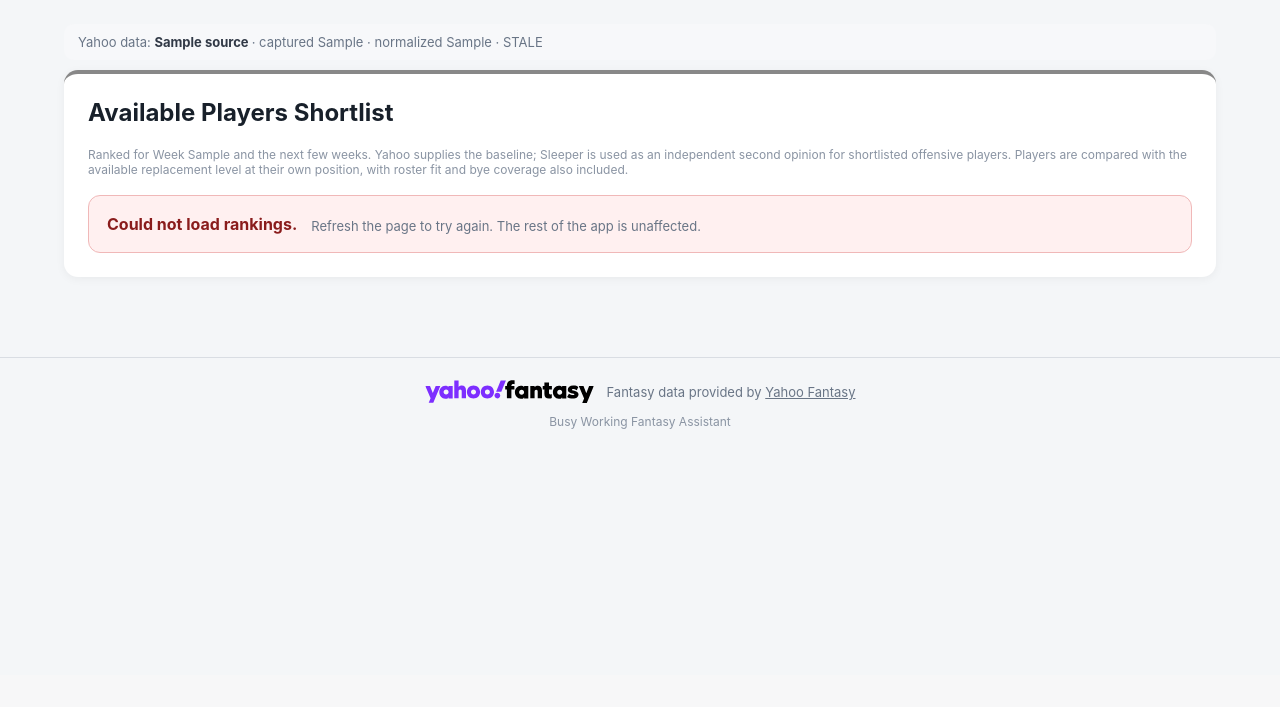
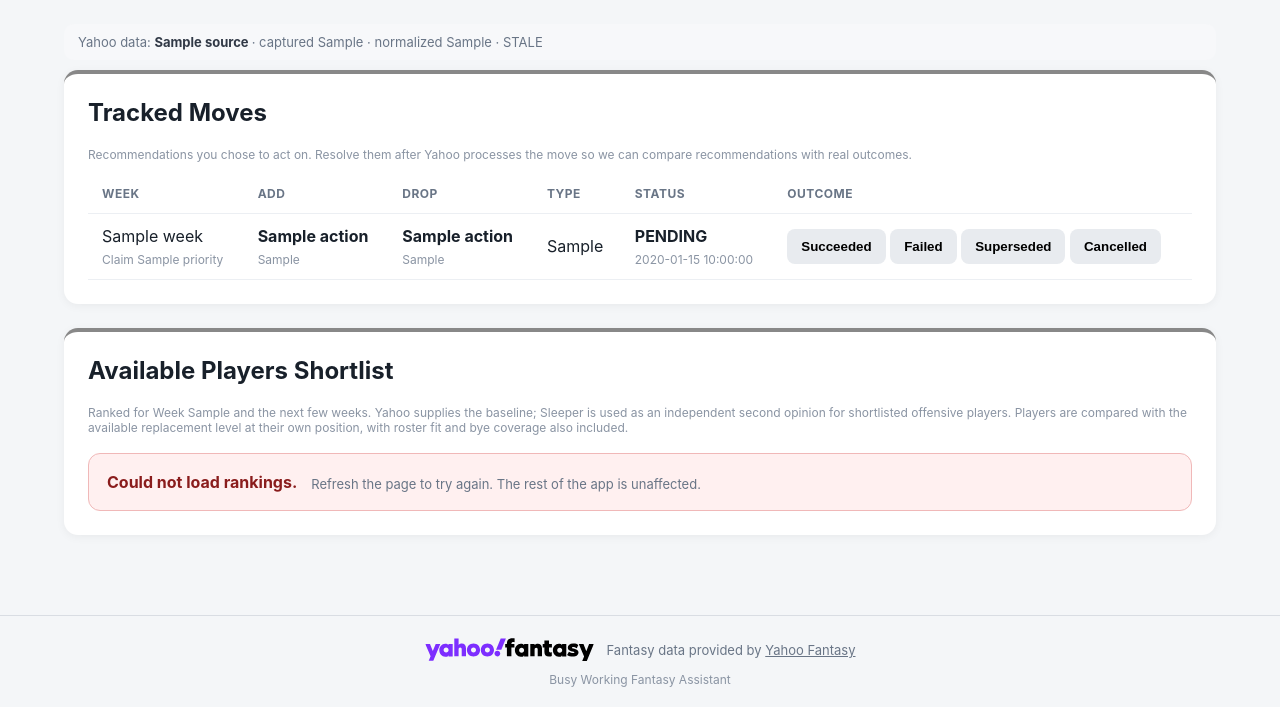
Before and after one commit to DansJavaStuff/busy-working-fantasy-assistant, a Flask app: template templates/available.html in a window 1280 px wide. Shown: the part 125-832 px from the top of the page. Before the commit the page ends 554 px from the top, so only its background shows below. Run offline with Flask 3, Linux system fonts and the light colour scheme; data comes from the database, SQL or seed files in the repository; the template is opened without the code that fills it: most values are stand-ins (such as "Sample title", 1, 10 or a date in 2020); data that the repository does not hold is empty.

Commit message:
Show tracked recommendation outcomes

```diff
--- a/templates/available.html
+++ b/templates/available.html
@@ -93,6 +93,137 @@ Available Players · {{ data.team.team_name }}
     {% endif %}
 </div>
 
+{% if data.recommendation_actions %}
+<section class="weekly-section">
+    <h2>
+        Tracked Moves
+    </h2>
+
+    <p class="weekly-card-detail">
+        Recommendations you chose to act on. Resolve them after Yahoo processes
+        the move so we can compare recommendations with real outcomes.
+    </p>
+
+    <table class="weekly-table">
+        <thead>
+            <tr>
+                <th>Week</th>
+                <th>Add</th>
+                <th>Drop</th>
+                <th>Type</th>
+                <th>Status</th>
+                <th>Outcome</th>
+            </tr>
+        </thead>
+
+        <tbody>
+            {% for action in data.recommendation_actions %}
+            <tr>
+                <td>
+                    {{ action.week }}
+                    {% if action.priority %}
+                    <div class="weekly-card-detail">
+                        Claim {{ action.priority }}
+                    </div>
+                    {% endif %}
+                </td>
+
+                <td>
+                    <strong>
+                        {{ action.add_player_name }}
+                    </strong>
+                    {% if action.add_position %}
+                    <div class="weekly-card-detail">
+                        {{ action.add_position }}
+                    </div>
+                    {% endif %}
+                </td>
+
+                <td>
+                    {% if action.drop_player_name %}
+                    <strong>
+                        {{ action.drop_player_name }}
+                    </strong>
+                    {% if action.drop_position %}
+                    <div class="weekly-card-detail">
+                        {{ action.drop_position }}
+                    </div>
+                    {% endif %}
+                    {% else %}
+                    —
+                    {% endif %}
+                </td>
+
+                <td>
+                    {{ action.move_type or action.action_type }}
+                </td>
+
+                <td>
+                    <strong>
+                        {{ action.status | upper }}
+                    </strong>
+                    <div class="weekly-card-detail">
+                        {{ action.submitted_at }}
+                    </div>
+                </td>
+
+                <td>
+                    {% if action.status == "pending" %}
+                    <form
+                        method="post"
+                        action="{{ url_for(
+                            'update_available_action_status',
+                            action_id=action.id
+                        ) }}"
+                        style="display: inline;"
+                    >
+                        <button
+                            type="submit"
+                            name="status"
+                            value="succeeded"
+                            class="secondary-button"
+                        >
+                            Succeeded
+                        </button>
+
+                        <button
+                            type="submit"
+                            name="status"
+                            value="failed"
+                            class="secondary-button"
+                        >
+                            Failed
+                        </button>
+
+                        <button
+                            type="submit"
+                            name="status"
+                            value="superseded"
+                            class="secondary-button"
+                        >
+                            Superseded
+                        </button>
+
+                        <button
+                            type="submit"
+                            name="status"
+                            value="cancelled"
+                            class="secondary-button"
+                        >
+                            Cancelled
+                        </button>
+                    </form>
+                    {% else %}
+                        {{ action.resolved_at or "—" }}
+                    {% endif %}
+                </td>
+            </tr>
+            {% endfor %}
+        </tbody>
+    </table>
+</section>
+{% endif %}
+
 <section class="weekly-section">
     <h2>
         Available Players Shortlist
```
